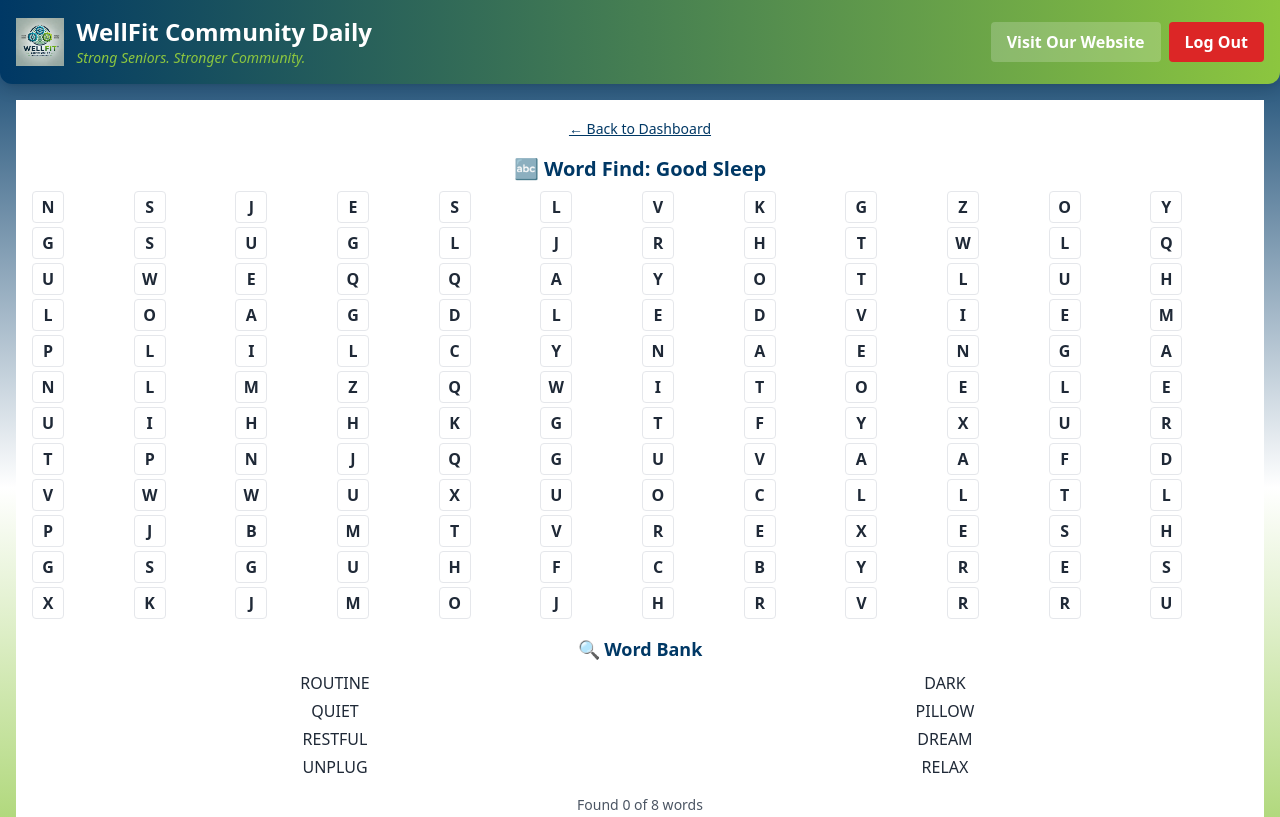
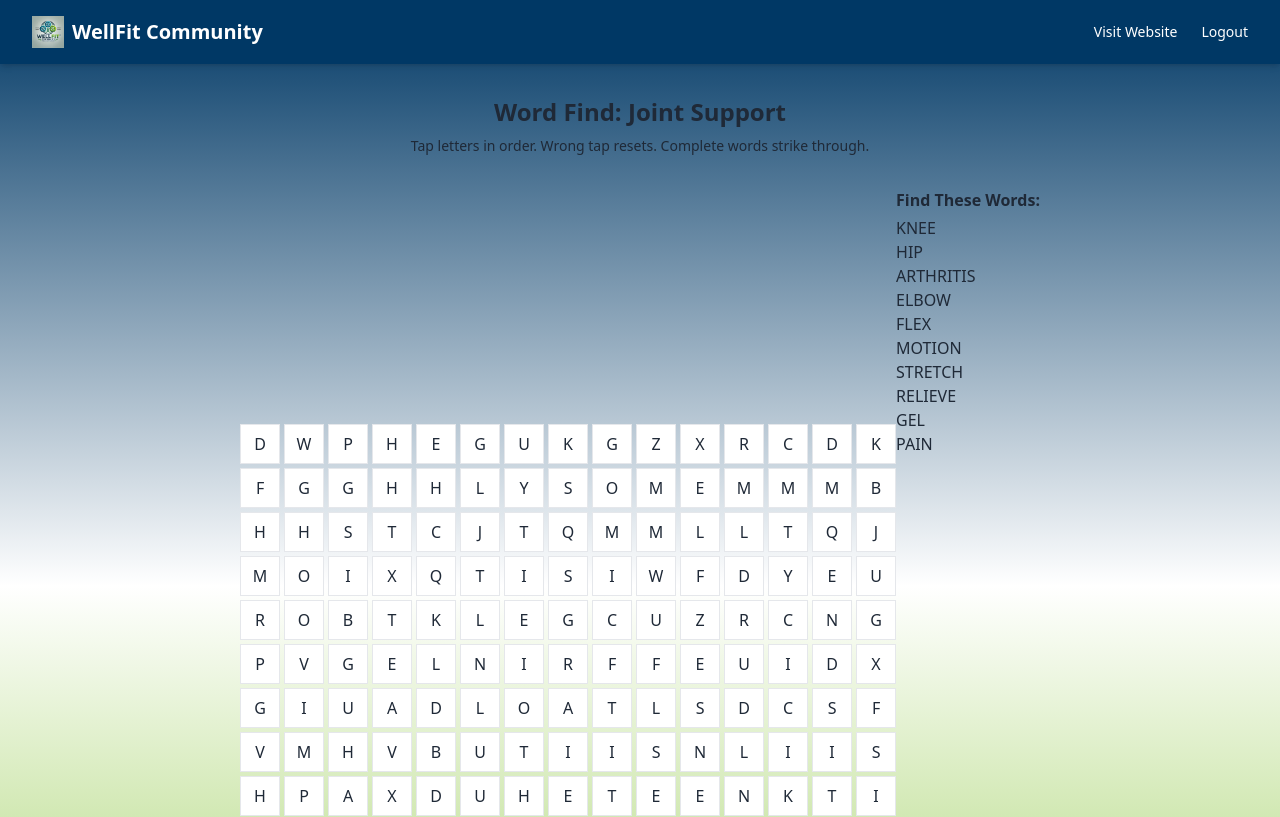
Before and after one commit to WellFitCommunity/WellFit-Community-Daily-Complete, a React (Create React App) app: page /wordfind in a window 1280 px wide. Shown: the top 817 px of the page. Built offline with nearby package versions, Linux system fonts and the light colour scheme.

Commit message:
Update Header styling and logo link

```diff
--- a/src/components/Header.tsx
+++ b/src/components/Header.tsx
@@ -1,46 +1,75 @@
 // src/components/Header.tsx
-import React from 'react';
-import { useNavigate } from 'react-router-dom';
+import React, { useState } from 'react';
+import { Link } from 'react-router-dom';
+import { Menu } from 'lucide-react';
 
 const Header: React.FC = () => {
-  const navigate = useNavigate();
-
-  // Opens your public website
-  const handleVisitSite = () => {
-    window.open('https://www.theWellFitCommunity.org', '_blank');
-  };
-
-  // Logs the user out and returns to WelcomePage
-  const handleLogout = () => {
-    localStorage.removeItem('phone');
-    localStorage.removeItem('pin');
-    navigate('/');
-  };
+  const [menuOpen, setMenuOpen] = useState(false);
 
   return (
-    <header className="bg-gradient-to-r from-wellfit-blue to-wellfit-green text-white p-4 flex items-center justify-between rounded-b-xl shadow-lg">
-      <div className="flex items-center">
-        <img src="/logo.png" alt="WellFit Logo" className="h-12 w-auto mr-3" />
-        <div>
-          <h1 className="text-2xl font-bold">WellFit Community Daily</h1>
-          <p className="text-wellfit-green text-sm italic">Strong Seniors. Stronger Community.</p>
+    <header className="bg-[#003865] shadow-md">
+      <div className="max-w-7xl mx-auto px-4 sm:px-6 lg:px-8">
+        <div className="flex justify-between items-center h-16">
+
+          {/* Logo and Title */}
+          <div className="flex items-center">
+            <Link to="/" className="flex items-center">
+              <img src="/logo.png" alt="WellFit Logo" className="h-8 w-8" />
+              <span className="ml-2 text-xl font-bold text-white">WellFit Community</span>
+            </Link>
+          </div>
+
+          {/* Desktop Nav */}
+          <nav className="hidden md:flex space-x-6 items-center">
+            <a
+              href="https://wellfitcommunity.org"
+              target="_blank"
+              rel="noopener noreferrer"
+              className="text-white hover:text-[#8cc63f] text-sm"
+            >
+              Visit Website
+            </a>
+            <Link
+              to="/logout"
+              className="text-white hover:text-red-400 text-sm"
+            >
+              Logout
+            </Link>
+          </nav>
+
+          {/* Mobile Menu Button */}
+          <div className="md:hidden">
+            <button
+              onClick={() => setMenuOpen(!menuOpen)}
+              className="p-2 rounded-md text-white hover:text-[#8cc63f] focus:outline-none"
+            >
+              <Menu size={24} />
+            </button>
+          </div>
         </div>
       </div>
 
-      <div className="flex items-center space-x-2">
-        <button
-          onClick={handleVisitSite}
-          className="bg-white bg-opacity-20 hover:bg-opacity-40 text-white font-semibold px-4 py-2 rounded transition"
-        >
-          Visit Our Website
-        </button>
-        <button
-          onClick={handleLogout}
-          className="bg-red-600 hover:bg-red-700 text-white font-semibold px-4 py-2 rounded transition"
-        >
-          Log Out
-        </button>
-      </div>
+      {/* Mobile Menu */}
+      {menuOpen && (
+        <div className="md:hidden bg-[#003865] shadow-inner">
+          <div className="px-2 pt-2 pb-3 space-y-1">
+            <a
+              href="https://thewellfitcommunity.org"
+              target="_blank"
+              rel="noopener noreferrer"
+              className="block px-3 py-2 rounded-md text-base font-medium text-white hover:text-[#8cc63f]"
+            >
+              Visit Website
+            </a>
+            <Link
+              to="/logout"
+              className="block px-3 py-2 rounded-md text-base font-medium text-white hover:text-red-400"
+            >
+              Logout
+            </Link>
+          </div>
+        </div>
+      )}
     </header>
   );
 };
--- a/src/components/WordFind.tsx
+++ b/src/components/WordFind.tsx
@@ -1,174 +1,142 @@
-import React, { useEffect, useRef, useState, useCallback } from 'react';
-import { useNavigate } from 'react-router-dom';
+// src/components/WordFind.tsx
+import React, { useEffect, useRef, useState } from 'react';
 import Confetti from 'react-confetti';
 import { dailyThemes } from '../data/wordThemes';
 
-interface Point {
-  r: number;
-  c: number;
-}
-
-const gridSize = 12;
+interface Point { r: number; c: number; }
+const ROWS = 15;
+const COLS = 15;
+const DIRECTIONS: Point[] = [
+  { r: 0, c: 1 }, { r: 1, c: 0 }, { r: 0, c: -1 }, { r: -1, c: 0 },
+  { r: 1, c: 1 }, { r: 1, c: -1 }, { r: -1, c: 1 }, { r: -1, c: -1 }
+];
 
 const WordFind: React.FC = () => {
-  const navigate = useNavigate();
   const [grid, setGrid] = useState<string[][]>([]);
   const [words, setWords] = useState<string[]>([]);
   const [selection, setSelection] = useState<Point[]>([]);
   const [found, setFound] = useState<Set<string>>(new Set());
-  const [showConfetti, setShowConfetti] = useState(false);
-  const isDragging = useRef(false);
+  const [celebrate, setCelebrate] = useState(false);
   const containerRef = useRef<HTMLDivElement>(null);
 
-  const day = new Date().getDate() % dailyThemes.length;
-  const { theme, words: dailyWords } = dailyThemes[day];
-
-  const generateGrid = useCallback(() => {
-    const tempGrid = Array(gridSize).fill(null).map(() => Array(gridSize).fill(''));
+  // Build and place words randomly on mount
+  useEffect(() => {
+    const themeData = dailyThemes[(new Date().getDate() - 1) % dailyThemes.length];
+    const matrix: string[][] = Array.from({ length: ROWS }, () => Array(COLS).fill(''));
     const placedWords: string[] = [];
 
-    for (const word of dailyWords) {
-      const upper = word.toUpperCase();
-      const len = upper.length;
+    // Shuffle and pick 10 words
+    const list = [...themeData.words]
+      .sort(() => Math.random() - 0.5)
+      .slice(0, 10)
+      .map(w => w.toUpperCase());
+
+    // Place each word
+    for (const word of list) {
       let placed = false;
-
-      for (let attempt = 0; attempt < 50 && !placed; attempt++) {
-        const dir = Math.floor(Math.random() * 8);
-        const dr = [0, 1, 1, 1, 0, -1, -1, -1][dir];
-        const dc = [1, 1, 0, -1, -1, -1, 0, 1][dir];
-        const r = Math.floor(Math.random() * gridSize);
-        const c = Math.floor(Math.random() * gridSize);
-
-        if (
-          r + dr * (len - 1) < 0 || r + dr * (len - 1) >= gridSize ||
-          c + dc * (len - 1) < 0 || c + dc * (len - 1) >= gridSize
-        ) continue;
-
-        let canPlace = true;
-        for (let i = 0; i < len; i++) {
-          const ch = tempGrid[r + dr * i][c + dc * i];
-          if (ch !== '' && ch !== upper[i]) {
-            canPlace = false;
-            break;
+      for (let tries = 0; tries < 100 && !placed; tries++) {
+        const dir = DIRECTIONS[Math.floor(Math.random() * DIRECTIONS.length)];
+        const r0 = Math.floor(Math.random() * ROWS);
+        const c0 = Math.floor(Math.random() * COLS);
+        const endR = r0 + dir.r * (word.length - 1);
+        const endC = c0 + dir.c * (word.length - 1);
+        if (endR < 0 || endR >= ROWS || endC < 0 || endC >= COLS) continue;
+        let conflict = false;
+        for (let i = 0; i < word.length; i++) {
+          const rr = r0 + dir.r * i;
+          const cc = c0 + dir.c * i;
+          if (matrix[rr][cc] && matrix[rr][cc] !== word[i]) { conflict = true; break; }
         }
+        if (conflict) continue;
+        for (let i = 0; i < word.length; i++) {
+          const rr = r0 + dir.r * i;
+          const cc = c0 + dir.c * i;
+          matrix[rr][cc] = word[i];
+        }
+        placedWords.push(word);
+        placed = true;
+      }
+      if (!placed) console.warn(`Could not place word ${word}`);
     }
 
-        if (canPlace) {
-          for (let i = 0; i < len; i++) {
-            tempGrid[r + dr * i][c + dc * i] = upper[i];
-          }
-          placedWords.push(upper);
-          placed = true;
+    // Fill blanks
+    for (let r = 0; r < ROWS; r++) {
+      for (let c = 0; c < COLS; c++) {
+        if (!matrix[r][c]) {
+          matrix[r][c] = String.fromCharCode(65 + Math.floor(Math.random() * 26));
         }
       }
     }
 
-    for (let r = 0; r < gridSize; r++) {
-      for (let c = 0; c < gridSize; c++) {
-        if (!tempGrid[r][c]) {
-          tempGrid[r][c] = String.fromCharCode(65 + Math.floor(Math.random() * 26));
+    setGrid(matrix);
+    setWords(placedWords);
+  }, []);
+
+  // Handle tap selection
+  const handleTap = (r: number, c: number) => {
+    const next = [...selection, { r, c }];
+    const word = next.map(p => grid[p.r][p.c]).join('');
+    // reset if not a valid prefix
+    if (!words.some(w => w.startsWith(word))) {
+      setSelection([]);
+      return;
     }
-      }
-    }
-
-    setGrid(tempGrid);
-    setWords(placedWords);
-  }, [dailyWords]);
-
-  useEffect(() => {
-    generateGrid();
-  }, [generateGrid]);
-
-  const handleMouseUp = useCallback(() => {
-    if (selection.length > 0) {
-      const coords = selection.map(p => `${p.r},${p.c}`);
-      const word = coords.map(coord => {
-        const [r, c] = coord.split(',').map(Number);
-        return grid[r][c];
-      }).join('');
-
-      const reversed = word.split('').reverse().join('');
-      if (words.includes(word) || words.includes(reversed)) {
-        setFound(prev => new Set([...Array.from(prev), word, reversed]));
-        if (found.size + 1 === words.length) setShowConfetti(true);
-      }
+    setSelection(next);
+    // complete match
+    if (words.includes(word)) {
+      setFound(prev => {
+        const updated = new Set(prev).add(word);
+        if (updated.size === words.length) setCelebrate(true);
+        return updated;
+      });
       setSelection([]);
     }
-    isDragging.current = false;
-  }, [selection, grid, words, found]);
-
-  useEffect(() => {
-    window.addEventListener('mouseup', handleMouseUp);
-    return () => window.removeEventListener('mouseup', handleMouseUp);
-  }, [handleMouseUp]);
-
-  const handleMouseDown = (r: number, c: number) => {
-    isDragging.current = true;
-    setSelection([{ r, c }]);
   };
 
-  const handleMouseEnter = (r: number, c: number) => {
-    if (!isDragging.current) return;
-    setSelection(prev => [...prev, { r, c }]);
-  };
+  const themeData = dailyThemes[(new Date().getDate() - 1) % dailyThemes.length];
 
   return (
-    <div className="min-h-screen p-4 bg-white text-center" ref={containerRef}>
-      <button
-        onClick={() => navigate('/dashboard')}
-        className="mb-4 text-wellfit-blue underline text-sm"
+    <div ref={containerRef} className="p-4 text-center">
+      <h2 className="text-2xl font-bold mb-2">Word Find: {themeData.theme}</h2>
+      <p className="text-sm mb-4">Tap letters in order. Wrong tap resets. Complete words strike through.</p>
+      <div
+        className="inline-grid gap-1"
+        style={{ gridTemplateColumns: `repeat(${COLS}, 2.5rem)` }}
       >
-        ← Back to Dashboard
-      </button>
-
-      <h2 className="text-xl font-semibold text-wellfit-blue mb-2">🔤 Word Find: {theme}</h2>
-      <div className="grid grid-cols-12 gap-1 select-none">
         {grid.map((row, r) =>
-          row.map((letter, c) => {
+          row.map((ch, c) => {
+            const key = `${r},${c}`;
             const isSelected = selection.some(p => p.r === r && p.c === c);
-            const key = `${r},${c}`;
             return (
               <div
                 key={key}
-                className={`w-8 h-8 flex items-center justify-center border font-semibold rounded ${
-                  isSelected ? 'bg-wellfit-green text-white' : 'bg-white text-gray-800'
+                onClick={() => handleTap(r, c)}
+                className={`w-10 h-10 flex items-center justify-center border cursor-pointer ${
+                  isSelected ? 'bg-blue-500 text-white' : 'bg-white'
                 }`}
-                onMouseDown={() => handleMouseDown(r, c)}
-                onMouseEnter={() => handleMouseEnter(r, c)}
               >
-                {letter}
+                {ch}
               </div>
             );
           })
         )}
       </div>
-
-      <div className="mt-4">
-        <h3 className="text-lg font-semibold mb-2 text-wellfit-blue">🔍 Word Bank</h3>
-        <ul className="grid grid-cols-2 gap-1 text-gray-800">
-          {words.map((w, idx) => (
-            <li key={idx} className={found.has(w) ? 'line-through text-wellfit-green' : ''}>
-              {w}
-            </li>
+      <div className="mt-4 text-left inline-block">
+        <h3 className="font-semibold mb-1">Find These Words:</h3>
+        <ul>
+          {words.map(w => (
+            <li key={w} className={found.has(w) ? 'line-through text-green-600' : ''}>{w}</li>
           ))}
         </ul>
-        <p className="mt-4 text-sm text-gray-600">
-          Found {found.size} of {words.length} words
-        </p>
-        {showConfetti && (
-          <>
+      </div>
+      {celebrate && (
         <Confetti
           width={containerRef.current?.clientWidth || 300}
           height={containerRef.current?.clientHeight || 300}
         />
-            <p className="mt-4 text-center text-green-700 font-bold">
-              🎉 You found them all! “Every step is progress.” 🎉
-            </p>
-          </>
       )}
     </div>
-    </div>
-  ); // ✅ closes the return block
-}; // ✅ closes the WordFind function
+  );
+};
 
 export default WordFind;
--- a/src/data/wordThemes.ts
+++ b/src/data/wordThemes.ts
@@ -1,42 +1,35 @@
+// src/data/wordThemes.ts
+
 export const dailyThemes = [
-    {
-      theme: 'Heart Health',
-      words: ['exercise', 'walking', 'hydration', 'veggies', 'pulse', 'pressure', 'relax', 'rest'],
-    },
-    {
-      theme: 'Strong Bones',
-      words: ['calcium', 'vitaminD', 'balance', 'milk', 'safety', 'fall', 'strength', 'stretch'],
-    },
-    {
-      theme: 'Healthy Eating',
-      words: ['fiber', 'protein', 'fruits', 'greens', 'oatmeal', 'snack', 'portion', 'lowfat'],
-    },
-    {
-      theme: 'Stress Relief',
-      words: ['breathe', 'meditate', 'calm', 'smile', 'nature', 'laugh', 'hug', 'gratitude'],
-    },
-    {
-      theme: 'Staying Active',
-      words: ['move', 'dance', 'yoga', 'stretch', 'steps', 'fun', 'zumba', 'lift'],
-    },
-    {
-      theme: 'Good Sleep',
-      words: ['routine', 'dark', 'quiet', 'pillow', 'restful', 'dream', 'unplug', 'relax'],
-    },
-    {
-      theme: 'Brain Boosters',
-      words: ['puzzle', 'read', 'learn', 'focus', 'recall', 'memory', 'think', 'crossword'],
-    },
-    {
-      theme: 'Hydration Habits',
-      words: ['water', 'sip', 'bottle', 'fluid', 'refresh', 'clear', 'ice', 'glass'],
-    },
-    {
-      theme: 'Immune Support',
-      words: ['zinc', 'vitaminC', 'rest', 'garlic', 'herbs', 'germs', 'defense', 'balance'],
-    },
-    {
-      theme: 'Healthy Mindset',
-      words: ['hope', 'peace', 'joy', 'faith', 'courage', 'grow', 'kind', 'breathe'],
-    }
-  ];
+  { theme: "Heart Health", words: ["artery", "beat", "cardio", "pulse", "rate", "rhythm", "stroke", "heart", "oxygen", "clot"] },
+  { theme: "Strong Bones", words: ["calcium", "milk", "spine", "bone", "strength", "fracture", "joint", "mobility", "density", "vitamin"] },
+  { theme: "Brain Boost", words: ["memory", "focus", "puzzle", "think", "neuron", "recall", "brain", "mind", "logic", "concentrate"] },
+  { theme: "Healthy Eating", words: ["fruit", "veggie", "fiber", "salmon", "grains", "avocado", "protein", "snack", "water", "portion"] },
+  { theme: "Active Living", words: ["walk", "dance", "move", "stretch", "yoga", "balance", "run", "swim", "breathe", "motion"] },
+  { theme: "Diabetes Care", words: ["insulin", "sugar", "meter", "diet", "blood", "glucose", "check", "carbs", "level", "foot"] },
+  { theme: "Vision & Eyes", words: ["focus", "light", "lens", "sight", "retina", "optic", "glass", "checkup", "blur", "pupil"] },
+  { theme: "Hearing Health", words: ["sound", "ear", "listen", "volume", "tone", "audiology", "ringing", "quiet", "noise", "aid"] },
+  { theme: "Hydration", words: ["drink", "water", "fluid", "bottle", "sip", "thirst", "glass", "refill", "hydrated", "ice"] },
+  { theme: "Sleep & Rest", words: ["sleep", "rest", "nap", "pillow", "dream", "relax", "routine", "snore", "quiet", "blanket"] },
+  { theme: "Mental Health", words: ["calm", "peace", "stress", "mood", "mind", "balance", "hope", "talk", "safe", "breathe"] },
+  { theme: "Social Wellness", words: ["friend", "chat", "smile", "laugh", "call", "gather", "hello", "visit", "connect", "hug"] },
+  { theme: "Medication Safety", words: ["pill", "dose", "label", "cap", "tablet", "refill", "time", "note", "safe", "check"] },
+  { theme: "Senior Fitness", words: ["stretch", "lift", "squat", "steps", "yoga", "move", "bike", "breathe", "arms", "legs"] },
+  { theme: "Gratitude", words: ["thanks", "kind", "share", "joy", "give", "smile", "peace", "love", "gift", "grace"] },
+  { theme: "Lung Health", words: ["air", "lungs", "breathe", "chest", "oxygen", "filter", "fresh", "breath", "cough", "clear"] },
+  { theme: "Fall Prevention", words: ["trip", "rug", "shoes", "rails", "steady", "lamp", "socks", "cane", "mat", "balance"] },
+  { theme: "Immune Boost", words: ["zinc", "sleep", "fruit", "rest", "clean", "ginger", "lemon", "garlic", "soup", "virus"] },
+  { theme: "Mobility Matters", words: ["walker", "rollator", "scooter", "grip", "wheel", "stride", "path", "track", "balance", "steps"] },
+  { theme: "Nutrition Tips", words: ["vitamin", "protein", "iron", "grains", "snack", "apple", "orange", "nuts", "leafy", "portion"] },
+  { theme: "Healthy Skin", words: ["lotion", "moist", "dry", "rash", "sun", "spf", "wrinkle", "cream", "oil", "protect"] },
+  { theme: "Dental Care", words: ["brush", "floss", "teeth", "gums", "smile", "rinse", "clean", "dental", "cavity", "tooth"] },
+  { theme: "Healthy Aging", words: ["wisdom", "active", "grace", "smile", "spirit", "vital", "energy", "curious", "joy", "walk"] },
+  { theme: "Cooking Light", words: ["steam", "bake", "grill", "roast", "blend", "spice", "herb", "flavor", "dish", "meal"] },
+  { theme: "Joint Support", words: ["knee", "hip", "elbow", "motion", "arthritis", "stretch", "pain", "relieve", "gel", "flex"] },
+  { theme: "Self-Care", words: ["read", "soak", "nap", "tea", "quiet", "walk", "hug", "journal", "listen", "stretch"] },
+  { theme: "Mindfulness", words: ["breathe", "focus", "present", "now", "aware", "peace", "calm", "still", "slow", "pause"] },
+  { theme: "Hygiene Habits", words: ["wash", "soap", "shower", "clean", "sanitize", "tooth", "rinse", "wipe", "lotion", "comb"] },
+  { theme: "Spiritual Wellness", words: ["faith", "pray", "scripture", "light", "grace", "peace", "hope", "trust", "believe", "amen"] },
+  { theme: "Healthy Heart Foods", words: ["oats", "berry", "avocado", "fish", "almond", "broccoli", "olive", "dark", "leafy", "walnut"] },
+  { theme: "Outdoor Fun", words: ["sun", "shade", "breeze", "walk", "flowers", "birds", "bench", "pond", "hat", "fresh"] }
+];
```
Also changed, not shown: 13 other files (tests, documents, lock files or other folders). Lines whose indentation alone changed are shown as unchanged.
